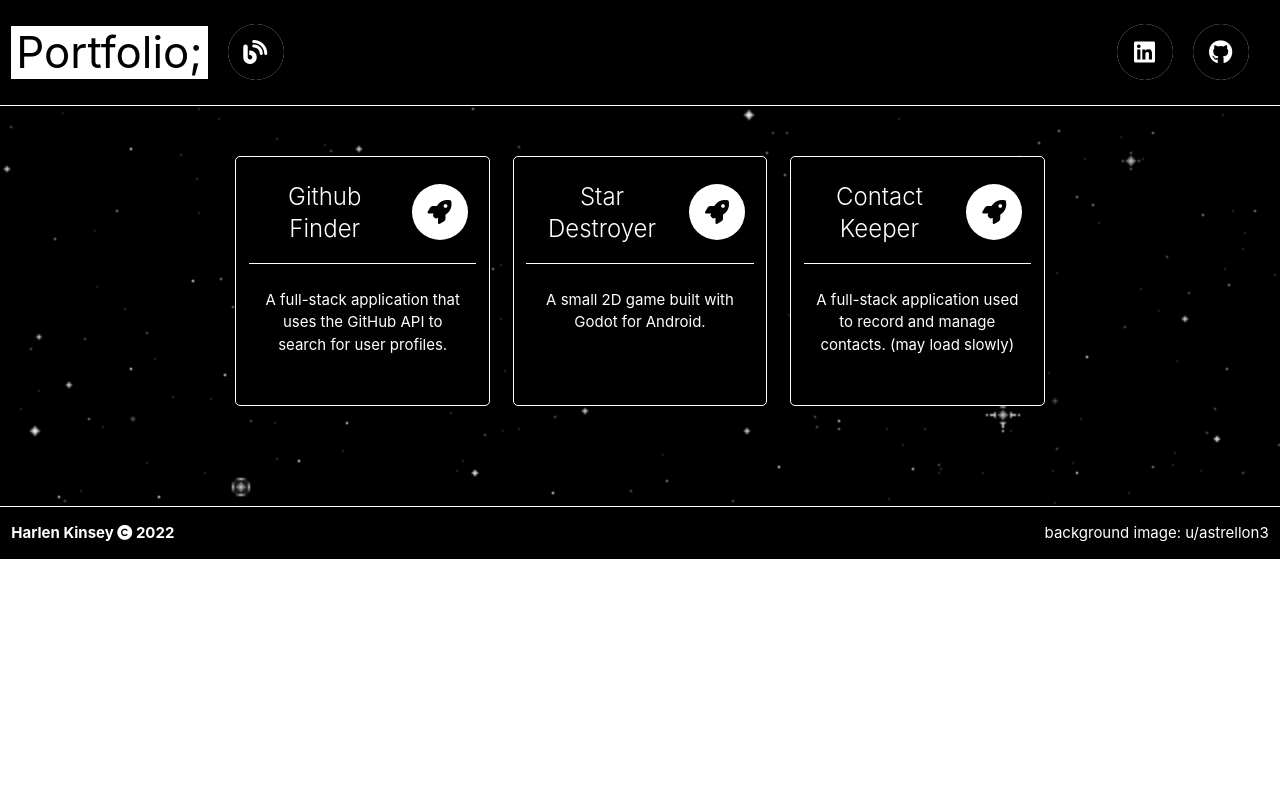
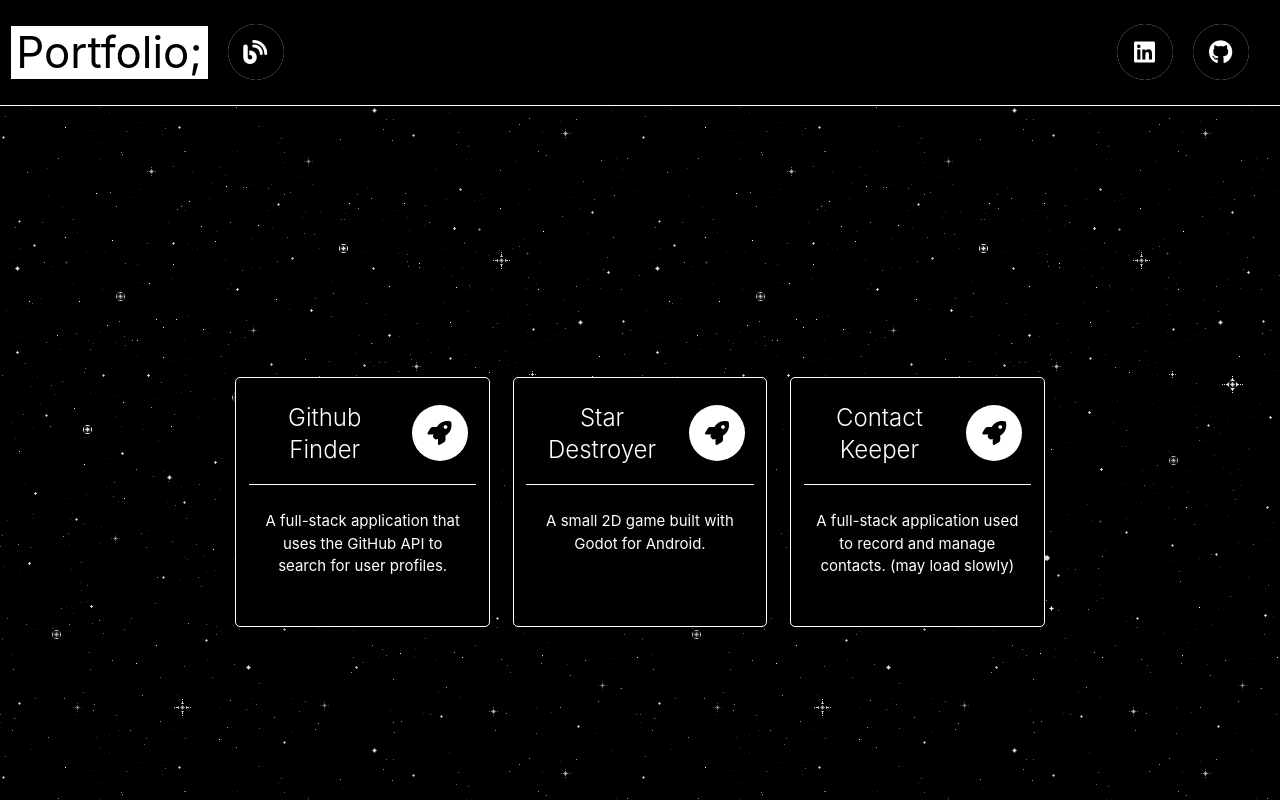
Before and after one commit to harlenkinsey/portfolio, a React (Create React App) app: page / in a window 1280 px wide. Shown: the top 800 px of the page. Built offline with nearby package versions, Linux system fonts and the light colour scheme; the HTML template or start-up script is replaced by a standard one.

Commit message:
fixed whitespace

```diff
--- a/src/App.css
+++ b/src/App.css
@@ -1,9 +1,9 @@
 html,body {
+  display: flex;
   width: 100%;
   height: 100%;
   margin: 0px;
   padding: 0px;
-  min-height: 100%;
 }
 
 .App {
@@ -12,7 +12,7 @@ html,body {
 
 .background {
   background-image: url('./images/space-backing.png');
-  background-size: cover;
+  height: 100%;
 }
 
 .blog-button {
@@ -31,7 +31,6 @@ html,body {
 }
 
 .card {
-  margin: 50px 0px 0px 0px;
   border-color: white;
   border-width: 1px;
   border-style: solid;
@@ -41,7 +40,7 @@ html,body {
 
 .card-container {
  width: 65%;
- padding-bottom: 100px;
+ padding: 100px 0;
 }
 
 .footer {
--- a/src/App.js
+++ b/src/App.js
@@ -1,4 +1,4 @@
-import React, { useState, useEffect } from 'react';
+import React, { useState, useEffect, Fragment } from 'react';
 import Header from './components/Header';
 import Footer from './components/Footer';
 import CardContainer from './components/CardContainer';
@@ -26,11 +26,11 @@ function App() {
   });
 
   return (
-    <body className='background'>
+    <Fragment>
       <Header />
       <CardContainer />
       <Footer />
-    </body>
+    </Fragment>
   );
 }
 
--- a/src/components/CardContainer.js
+++ b/src/components/CardContainer.js
@@ -4,7 +4,7 @@ import ProjectCard from './ProjectCard';
 const CardContainer = () => {
 
     return (
-        <div className='background'>
+        <div className='background valign-wrapper'>
             <div className='row card-container'>
                 <div className='col s12 m6 l4'>
                     <ProjectCard title='Github Finder' description='A full-stack application that uses the GitHub API to search for user profiles.' link='https://githubfinder901237.netlify.app'/>
```
